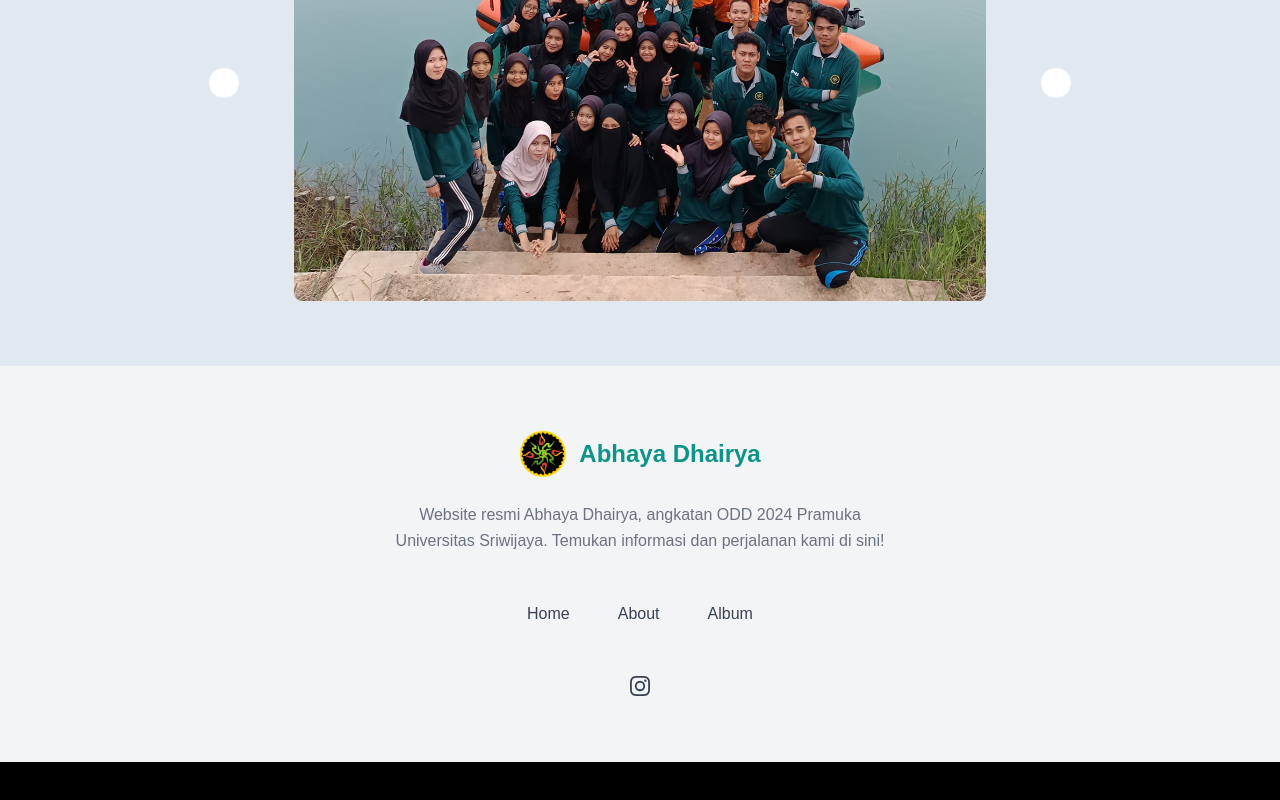
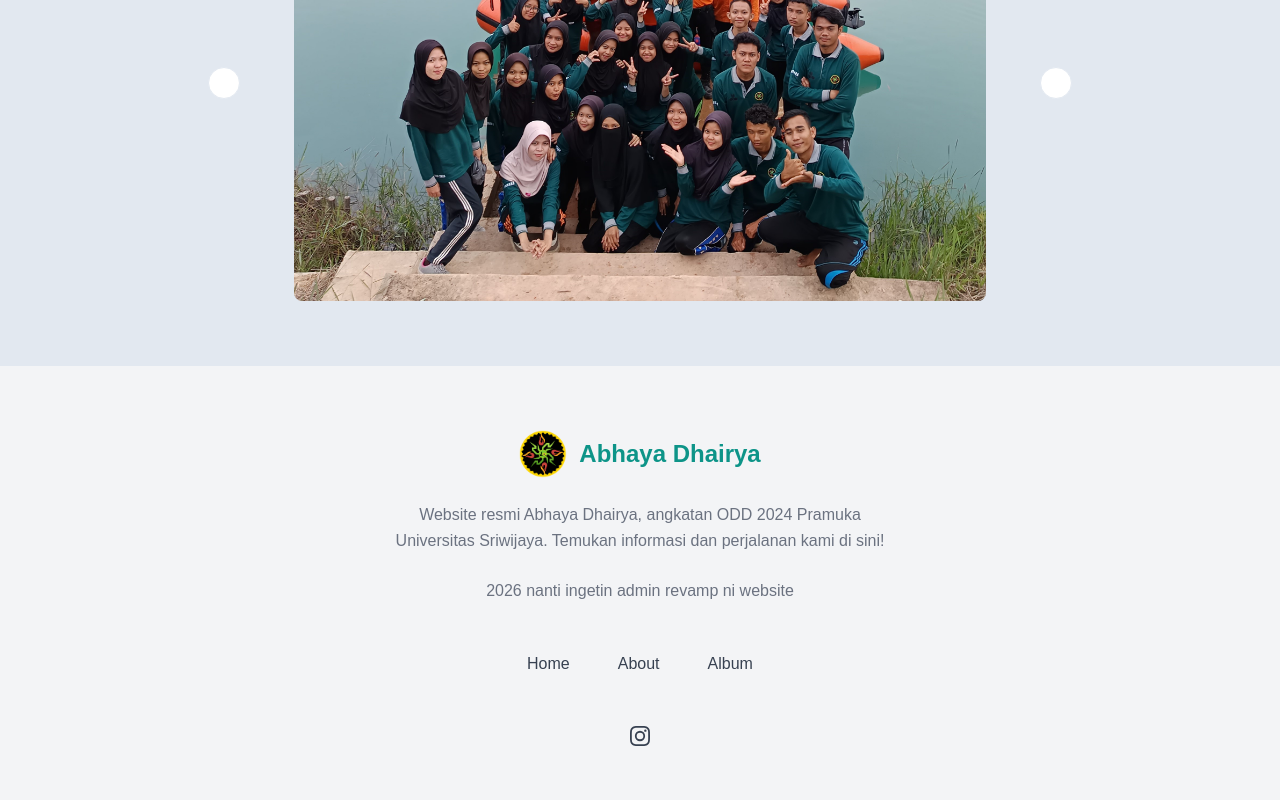
Before and after one commit to ridhooo20/abhayadhairya, a React (Vite) app: page / in a window 1280 px wide. Shown: the part 1634-2434 px from the top of the page. Before the commit the page ends 2396 px from the top, so only its background shows below. Built offline with nearby package versions, Linux system fonts and the light colour scheme.

Commit message:
index.jsx

```diff
--- a/src/Component/Footer/index.jsx
+++ b/src/Component/Footer/index.jsx
@@ -16,6 +16,7 @@ const Footer = () => {
           Website resmi Abhaya Dhairya, angkatan ODD 2024 Pramuka Universitas
           Sriwijaya. Temukan informasi dan perjalanan kami di sini!
         </p>
+        <p className="mx-auto mt-6 max-w-lg text-center leading-relaxed text-gray-500">2026 nanti ingetin admin revamp ni website</p>
 
         <ul className="mt-12 flex flex-wrap justify-center gap-6 md:gap-8 lg:gap-12">
           <li>
```
